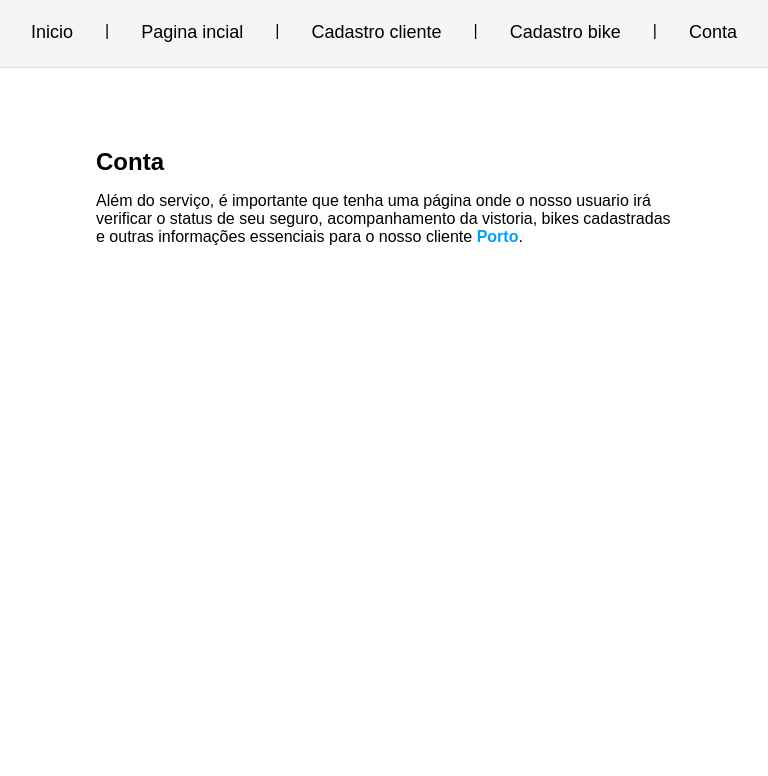
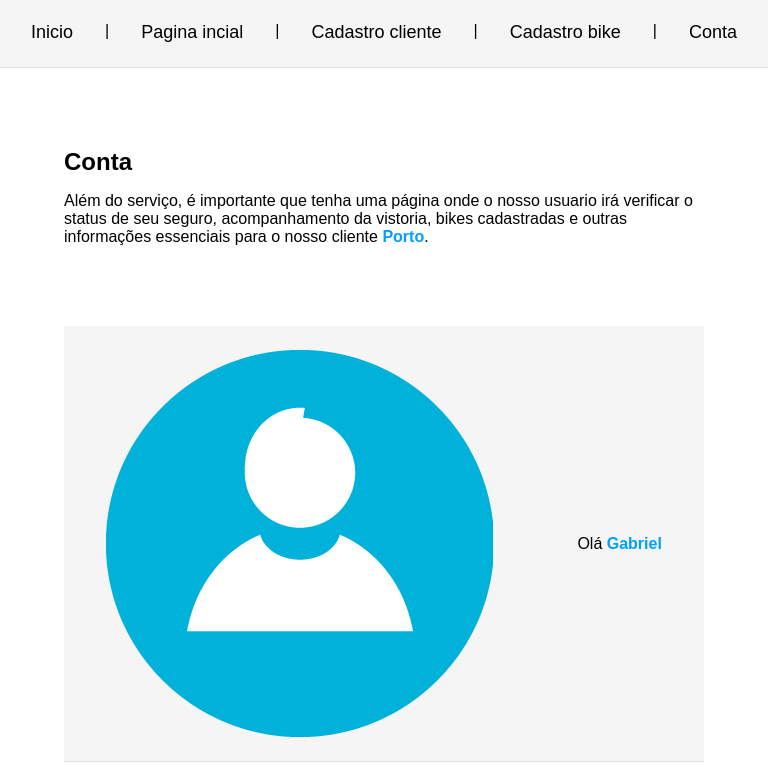
Before and after one commit to pedrosbm/pbk-documentacao, a plain HTML site: page pages/c-conta_cliente.html in a window 1280 px wide. Shown: the part 382-1158 px from the top of the page, without its empty margins (256-1024 px from the left). Before the commit the page ends 836 px from the top, so only its background shows below. Drawn offline with Linux system fonts and the light colour scheme.

Commit message:
sla mano

```diff
--- a/css/global.css
+++ b/css/global.css
@@ -50,7 +50,7 @@ div header  {
 }
 
 main section {
-    padding-inline: 22rem;
+    padding-inline: 20rem;
     display: flex;
     flex-direction: column;
 }
--- a/pages/c-conta_cliente.html
+++ b/pages/c-conta_cliente.html
@@ -48,7 +48,10 @@
             </div>
 
             <div>
-
+                <header>
+                    <img src="../imgs/icon.png">
+                    <p>Olá <strong>Gabriel</strong></p>
+                </header>
             </div>
         </section>
 
```
Also changed, not shown: index.html (+1 -1 lines).
